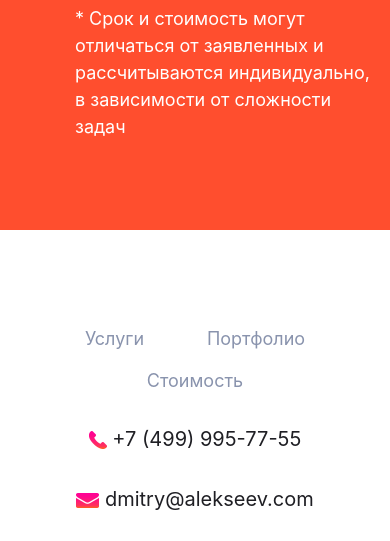
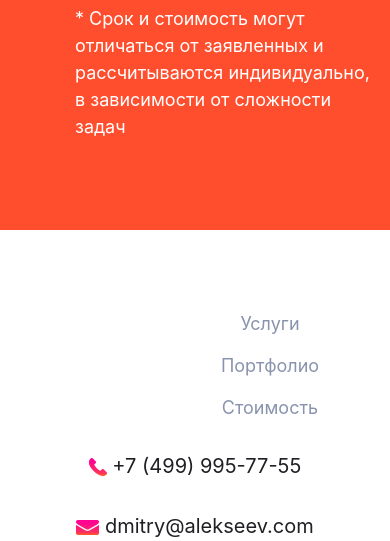
Before and after one commit to portfoliositepro/portfoliositepro.github.io, a plain HTML site: page index.html in a window 390 px wide. Shown: the part 4861-5402 px from the top of the page. Drawn offline with nearby package versions, Linux system fonts and the light colour scheme.

```diff
--- a/css/style.css
+++ b/css/style.css
@@ -214,6 +214,7 @@
   }
   .contacts-menu {
     text-align: center;
+    margin-left: 15rem;
   }
   .contacts-menu a {
     display: inline-block;
--- a/index.html
+++ b/index.html
@@ -141,7 +141,7 @@
     <section class="contacts">
         <div class="container">
             <div class="row">
-                <div class="clo-lg-2 col-md-12">
+                <div class="clo-lg-2">
                     <div class="contacts-menu">
                         <a href="#work">Услуги</a>
                         <a href="#portfolio">Портфолио</a>
```
